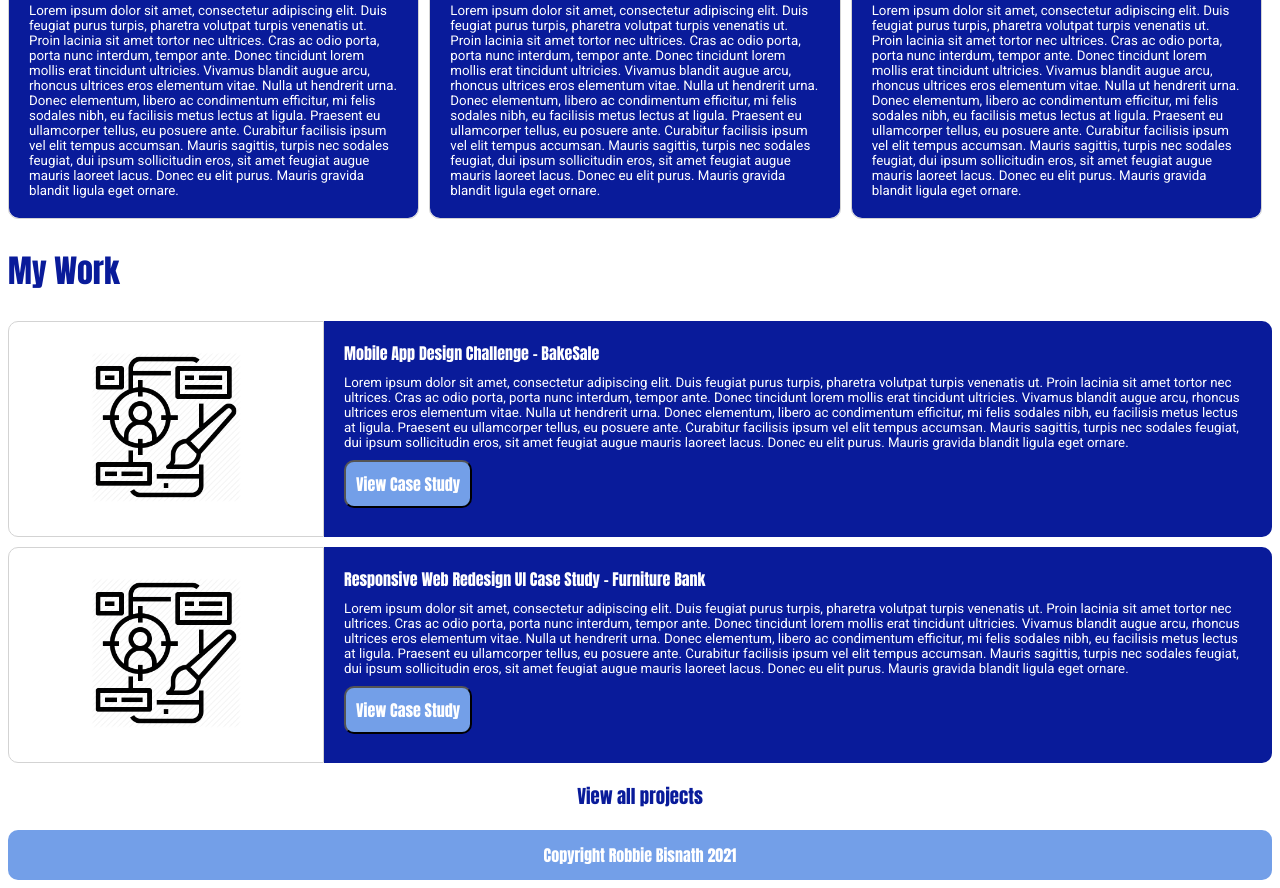
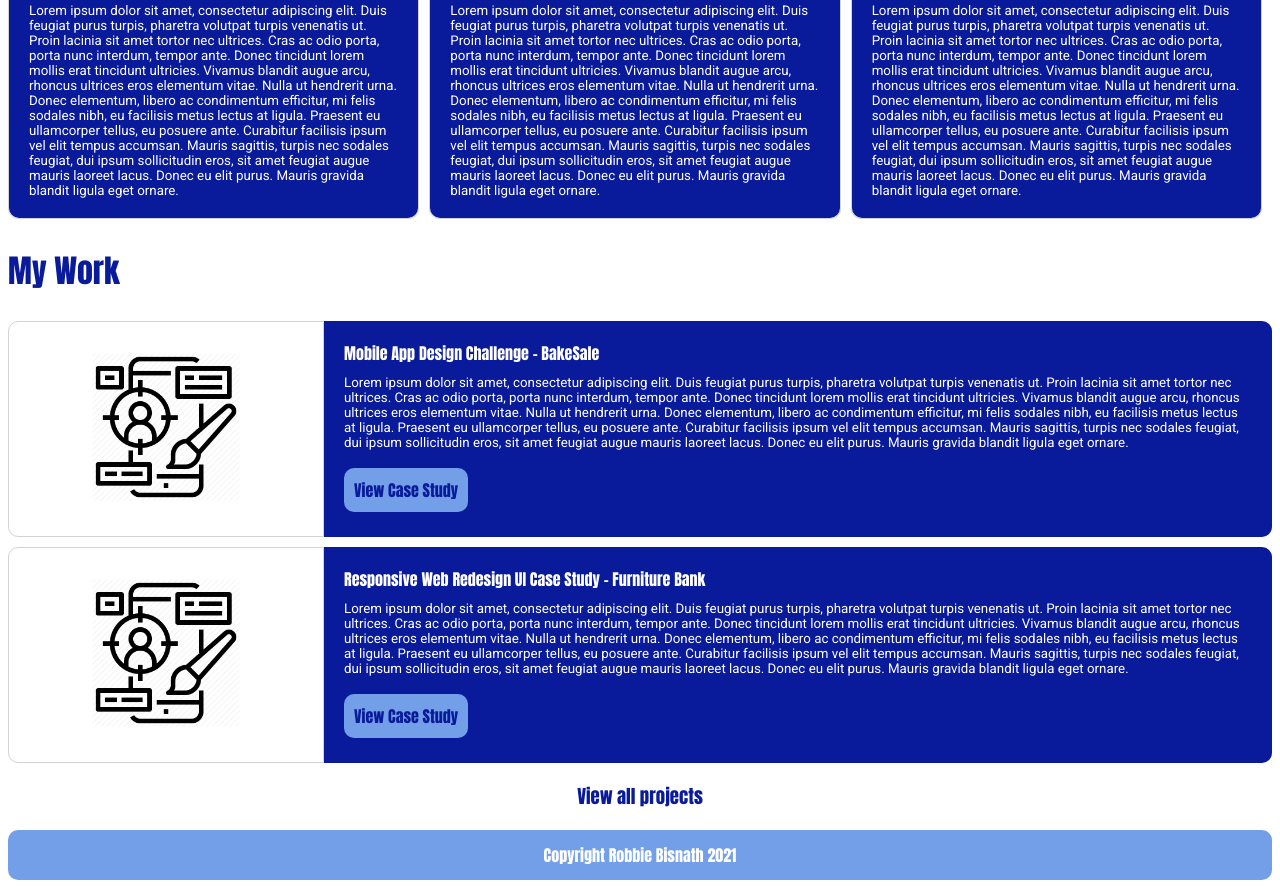
Before and after one commit to rbisnath-school/unit-19, a plain HTML site: page index.html in a window 1280 px wide. Shown: the part 983-1871 px from the top of the page. Drawn offline with nearby package versions, Linux system fonts and the light colour scheme; files whose address does not match are found by name.

Commit message:
updated link to case study

```diff
--- a/css/style.css
+++ b/css/style.css
@@ -189,7 +189,7 @@ h1 {
     margin-bottom: 10px;
 }
 
-.rightText button {
+.buttony {
     background-color: #739FE8;
     font-family: "Anton", sans-serif;
     color: white;
--- a/index.html
+++ b/index.html
@@ -67,13 +67,16 @@
                 <div class="rightText">
                     <h4>Mobile App Design Challenge - BakeSale</h4>
                     <p>Lorem ipsum dolor sit amet, consectetur adipiscing elit. Duis feugiat purus turpis, pharetra volutpat turpis venenatis ut. Proin lacinia sit amet tortor nec ultrices. Cras ac odio porta, porta nunc interdum, tempor ante. Donec tincidunt lorem mollis erat tincidunt ultricies. Vivamus blandit augue arcu, rhoncus ultrices eros elementum vitae. Nulla ut hendrerit urna. Donec elementum, libero ac condimentum efficitur, mi felis sodales nibh, eu facilisis metus lectus at ligula. Praesent eu ullamcorper tellus, eu posuere ante. Curabitur facilisis ipsum vel elit tempus accumsan. Mauris sagittis, turpis nec sodales feugiat, dui ipsum sollicitudin eros, sit amet feugiat augue mauris laoreet lacus. Donec eu elit purus. Mauris gravida blandit ligula eget ornare.</p>
-                    <button type="button">View Case Study</button>
+                    <br />
+                    <a href="https://rbisnath-school.github.io/UX-UI-HW_20/" class="buttony">View Case Study</a>
+
                 </div>
                 <div class="leftImage"><img src="../unit-18/images/uiux.png"></div>
                 <div class="rightText">
                     <h4>Responsive Web Redesign UI Case Study - Furniture Bank</h4>
                     <p>Lorem ipsum dolor sit amet, consectetur adipiscing elit. Duis feugiat purus turpis, pharetra volutpat turpis venenatis ut. Proin lacinia sit amet tortor nec ultrices. Cras ac odio porta, porta nunc interdum, tempor ante. Donec tincidunt lorem mollis erat tincidunt ultricies. Vivamus blandit augue arcu, rhoncus ultrices eros elementum vitae. Nulla ut hendrerit urna. Donec elementum, libero ac condimentum efficitur, mi felis sodales nibh, eu facilisis metus lectus at ligula. Praesent eu ullamcorper tellus, eu posuere ante. Curabitur facilisis ipsum vel elit tempus accumsan. Mauris sagittis, turpis nec sodales feugiat, dui ipsum sollicitudin eros, sit amet feugiat augue mauris laoreet lacus. Donec eu elit purus. Mauris gravida blandit ligula eget ornare.</p>
-                    <button type="button">View Case Study</button>
+                    <br />
+                    <a href="https://rbisnath-school.github.io/UX-UI-HW_20/" class="buttony">View Case Study</a>
                 </div>
             </div>
 
```
Also changed, not shown: 1 other file.
